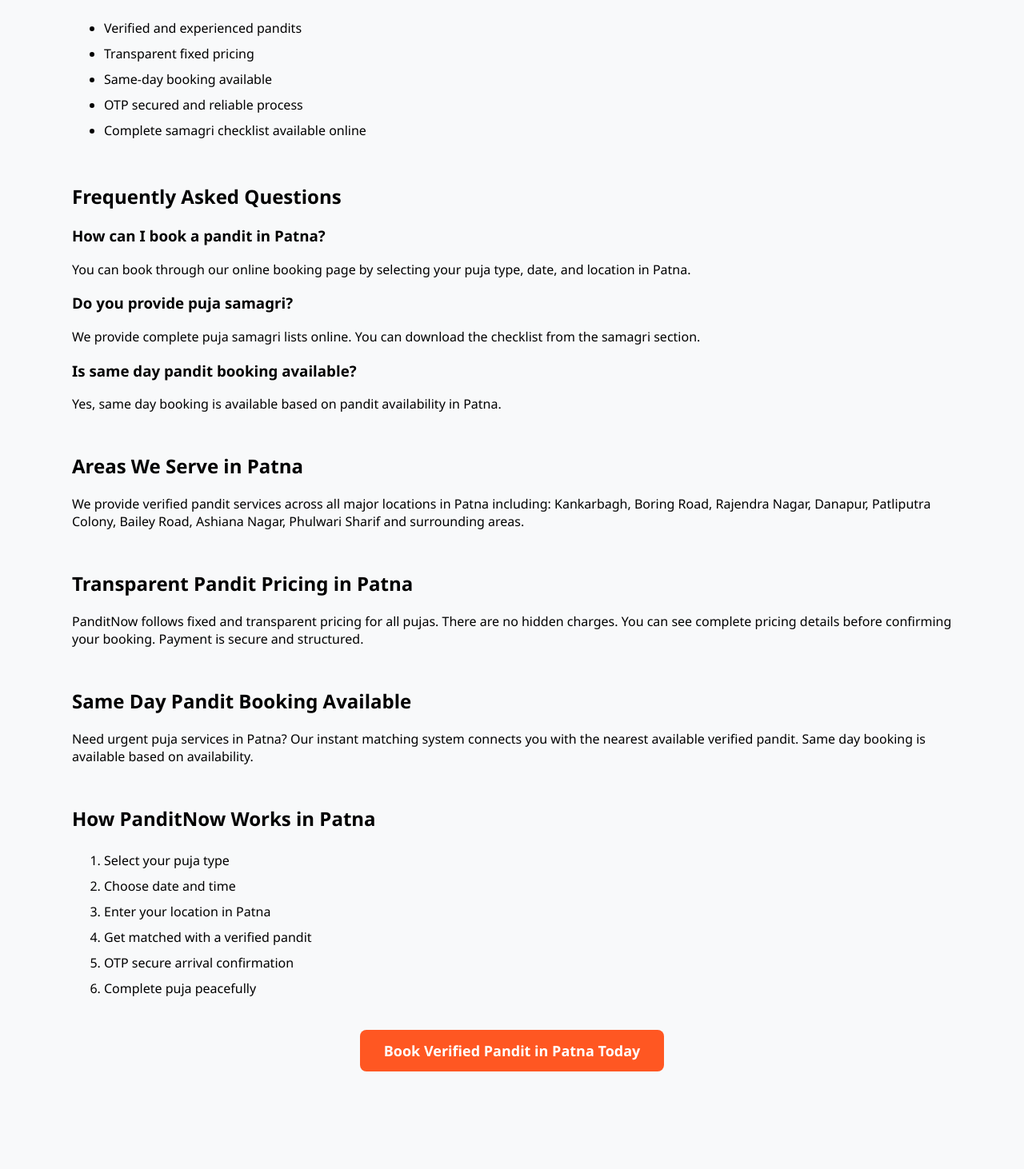
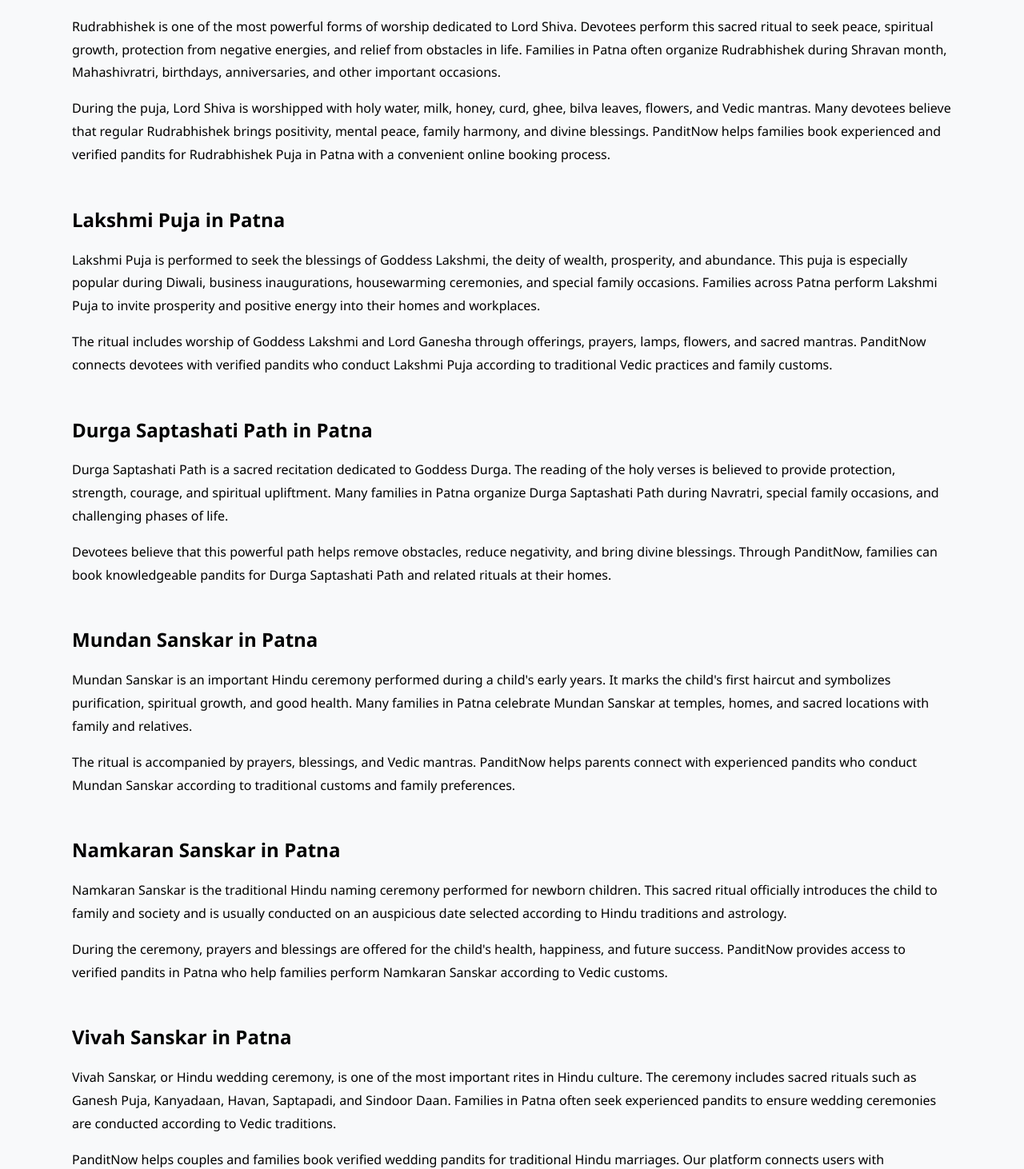
Before and after one commit to mradityamishra15614-del/panditnow-frontend, a React (Create React App) app: page /pandit-in-patna in a window 1280 px wide. Shown: the part 1310-2772 px from the top of the page at 80% size. Before the commit the page ends 2746 px from the top, so only its background shows below. Built offline with nearby package versions, Linux system fonts and the light colour scheme.

Commit message:
Added more puja content to Patna page

```diff
--- a/src/pages/PanditInPatna.jsx
+++ b/src/pages/PanditInPatna.jsx
@@ -116,6 +116,117 @@
 <p style={{ lineHeight: "1.8", fontSize: "16px" }}>
 PanditNow makes it easy to book experienced pandits for Satyanarayan Katha in Patna. Our verified pandits perform the complete ritual according to Vedic traditions and help devotees conduct the puja conveniently at home.
 </p>
+{/* Additional Puja Information */}
+
+<h2 style={{ marginTop: "50px" }}>
+  Rudrabhishek Puja in Patna
+</h2>
+
+<p style={{ lineHeight: "1.8", fontSize: "16px" }}>
+  Rudrabhishek is one of the most powerful forms of worship dedicated to Lord Shiva.
+  Devotees perform this sacred ritual to seek peace, spiritual growth, protection
+  from negative energies, and relief from obstacles in life. Families in Patna
+  often organize Rudrabhishek during Shravan month, Mahashivratri, birthdays,
+  anniversaries, and other important occasions.
+</p>
+
+<p style={{ lineHeight: "1.8", fontSize: "16px" }}>
+  During the puja, Lord Shiva is worshipped with holy water, milk, honey, curd,
+  ghee, bilva leaves, flowers, and Vedic mantras. Many devotees believe that
+  regular Rudrabhishek brings positivity, mental peace, family harmony, and divine
+  blessings. PanditNow helps families book experienced and verified pandits for
+  Rudrabhishek Puja in Patna with a convenient online booking process.
+</p>
+
+<h2 style={{ marginTop: "50px" }}>
+  Lakshmi Puja in Patna
+</h2>
+
+<p style={{ lineHeight: "1.8", fontSize: "16px" }}>
+  Lakshmi Puja is performed to seek the blessings of Goddess Lakshmi, the deity of
+  wealth, prosperity, and abundance. This puja is especially popular during Diwali,
+  business inaugurations, housewarming ceremonies, and special family occasions.
+  Families across Patna perform Lakshmi Puja to invite prosperity and positive
+  energy into their homes and workplaces.
+</p>
+
+<p style={{ lineHeight: "1.8", fontSize: "16px" }}>
+  The ritual includes worship of Goddess Lakshmi and Lord Ganesha through
+  offerings, prayers, lamps, flowers, and sacred mantras. PanditNow connects
+  devotees with verified pandits who conduct Lakshmi Puja according to traditional
+  Vedic practices and family customs.
+</p>
+
+<h2 style={{ marginTop: "50px" }}>
+  Durga Saptashati Path in Patna
+</h2>
+
+<p style={{ lineHeight: "1.8", fontSize: "16px" }}>
+  Durga Saptashati Path is a sacred recitation dedicated to Goddess Durga. The
+  reading of the holy verses is believed to provide protection, strength, courage,
+  and spiritual upliftment. Many families in Patna organize Durga Saptashati Path
+  during Navratri, special family occasions, and challenging phases of life.
+</p>
+
+<p style={{ lineHeight: "1.8", fontSize: "16px" }}>
+  Devotees believe that this powerful path helps remove obstacles, reduce
+  negativity, and bring divine blessings. Through PanditNow, families can book
+  knowledgeable pandits for Durga Saptashati Path and related rituals at their
+  homes.
+</p>
+
+<h2 style={{ marginTop: "50px" }}>
+  Mundan Sanskar in Patna
+</h2>
+
+<p style={{ lineHeight: "1.8", fontSize: "16px" }}>
+  Mundan Sanskar is an important Hindu ceremony performed during a child's early
+  years. It marks the child's first haircut and symbolizes purification, spiritual
+  growth, and good health. Many families in Patna celebrate Mundan Sanskar at
+  temples, homes, and sacred locations with family and relatives.
+</p>
+
+<p style={{ lineHeight: "1.8", fontSize: "16px" }}>
+  The ritual is accompanied by prayers, blessings, and Vedic mantras. PanditNow
+  helps parents connect with experienced pandits who conduct Mundan Sanskar
+  according to traditional customs and family preferences.
+</p>
+
+<h2 style={{ marginTop: "50px" }}>
+  Namkaran Sanskar in Patna
+</h2>
+
+<p style={{ lineHeight: "1.8", fontSize: "16px" }}>
+  Namkaran Sanskar is the traditional Hindu naming ceremony performed for newborn
+  children. This sacred ritual officially introduces the child to family and
+  society and is usually conducted on an auspicious date selected according to
+  Hindu traditions and astrology.
+</p>
+
+<p style={{ lineHeight: "1.8", fontSize: "16px" }}>
+  During the ceremony, prayers and blessings are offered for the child's health,
+  happiness, and future success. PanditNow provides access to verified pandits in
+  Patna who help families perform Namkaran Sanskar according to Vedic customs.
+</p>
+
+<h2 style={{ marginTop: "50px" }}>
+  Vivah Sanskar in Patna
+</h2>
+
+<p style={{ lineHeight: "1.8", fontSize: "16px" }}>
+  Vivah Sanskar, or Hindu wedding ceremony, is one of the most important rites in
+  Hindu culture. The ceremony includes sacred rituals such as Ganesh Puja,
+  Kanyadaan, Havan, Saptapadi, and Sindoor Daan. Families in Patna often seek
+  experienced pandits to ensure wedding ceremonies are conducted according to
+  Vedic traditions.
+</p>
+
+<p style={{ lineHeight: "1.8", fontSize: "16px" }}>
+  PanditNow helps couples and families book verified wedding pandits for
+  traditional Hindu marriages. Our platform connects users with experienced
+  pandits who guide both families through every step of the wedding rituals and
+  ceremonies.
+</p>
       {/* Why Choose Us */}
       <h2 style={{ marginTop: "50px" }}>Why Choose PanditNow in Patna?</h2>
       <ul style={{ lineHeight: "2", fontSize: "16px" }}>
```
